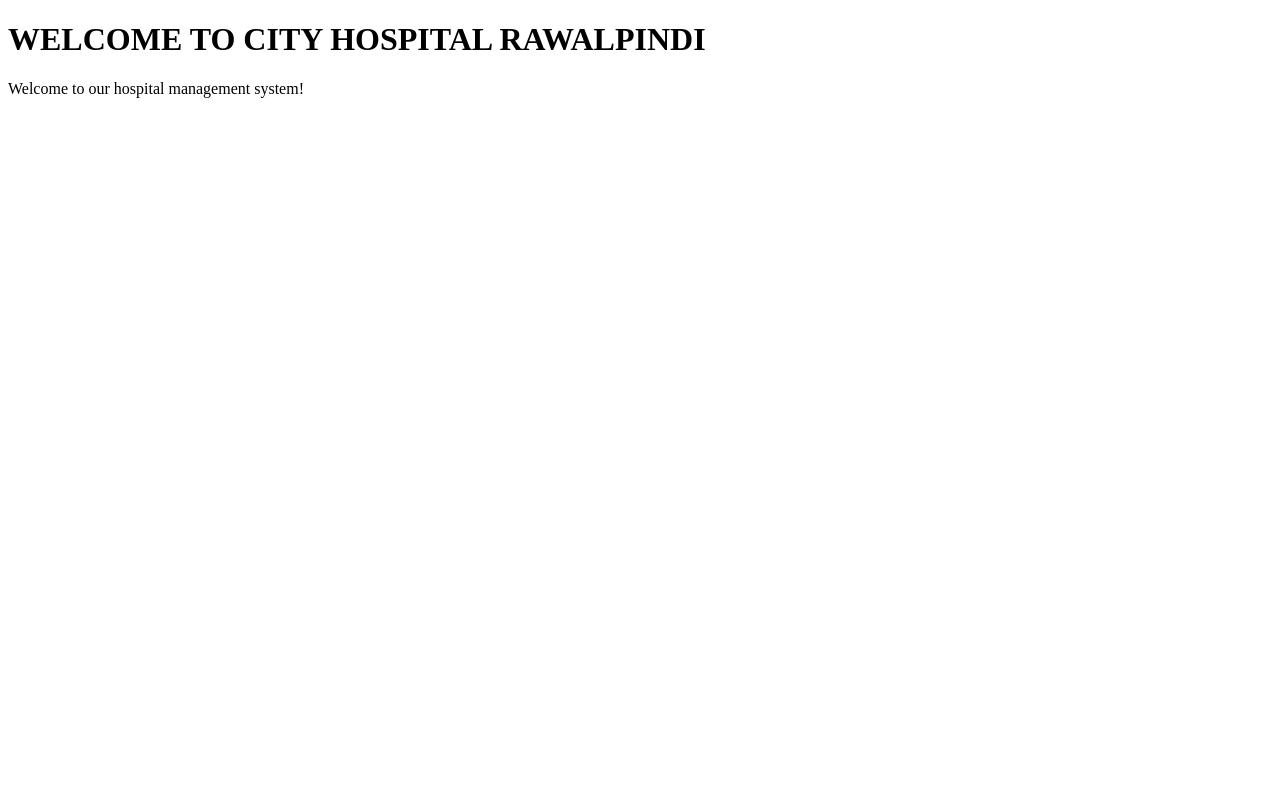
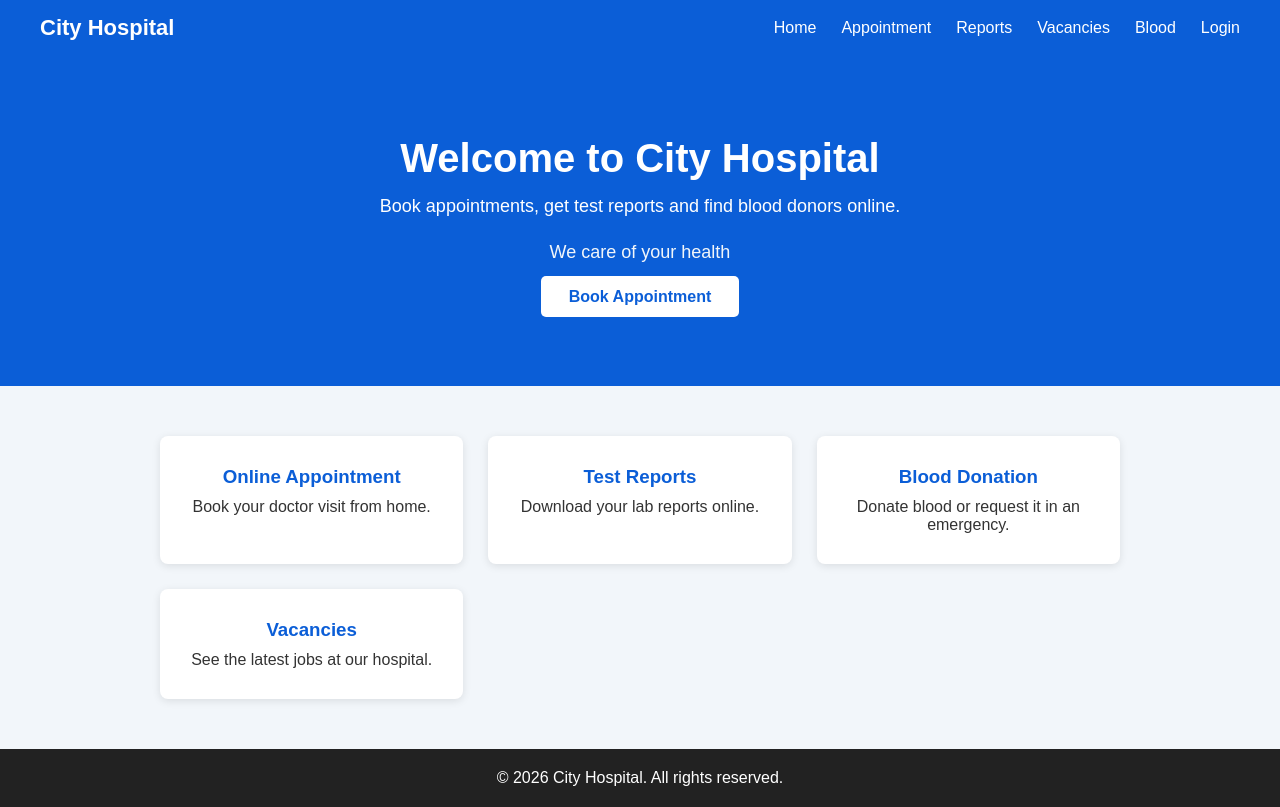
Before and after one commit to hassanfarooqslash11/HospitalManagementSystem-, a Flask app: page / in a window 1280 px wide. Before the commit the page ends 98 px from the top, so only its background shows below. Run offline with Flask 3, Linux system fonts and the light colour scheme.

Commit message:
4th commit

```diff
--- a/Templates/home.html
+++ b/Templates/home.html
@@ -1,15 +1,168 @@
 <!DOCTYPE html>
-<html lang="en">
+<html>
 <head>
-    <meta charset="UTF-8">
-    <meta name="viewport" content="width=device-width, initial-scale=1.0">
-    <title>Hospital Management System</title>
+    <title>City Hospital</title>
+    <style>
+        * {
+            margin: 0;
+            padding: 0;
+            box-sizing: border-box;
+        }
+
+        body {
+            font-family: Arial, sans-serif;
+            background-color: #f2f6fa;
+            color: #333;
+        }
+
+        /* Navbar */
+        .navbar {
+            background-color: #0b5ed7;
+            padding: 15px 40px;
+            display: flex;
+            justify-content: space-between;
+            align-items: center;
+        }
+
+        .navbar .logo {
+            color: white;
+            font-size: 22px;
+            font-weight: bold;
+        }
+
+        .navbar ul {
+            list-style: none;
+            display: flex;
+            gap: 25px;
+        }
+
+        .navbar a {
+            color: white;
+            text-decoration: none;
+        }
+
+        .navbar a:hover {
+            text-decoration: underline;
+        }
+
+        /* Hero section */
+        .hero {
+            background-color: #0b5ed7;
+            color: white;
+            text-align: center;
+            padding: 80px 20px;
+        }
+
+        .hero h1 {
+            font-size: 40px;
+            margin-bottom: 15px;
+        }
+
+        .hero p {
+            font-size: 18px;
+            margin-bottom: 25px;
+        }
+
+        .hero a {
+            background-color: white;
+            color: #0b5ed7;
+            padding: 12px 28px;
+            text-decoration: none;
+            border-radius: 5px;
+            font-weight: bold;
+        }
+
+        /* Services */
+        .services {
+            max-width: 1000px;
+            margin: 50px auto;
+            padding: 0 20px;
+            display: grid;
+            grid-template-columns: repeat(auto-fit, minmax(250px, 1fr));
+            gap: 25px;
+        }
+
+        .card {
+            background: white;
+            padding: 30px 20px;
+            border-radius: 8px;
+            text-align: center;
+            box-shadow: 0 2px 8px rgba(0, 0, 0, 0.1);
+            cursor: pointer;
+        }
+        /* .card  :hover{
+
+             box-shadow: 2px 4px 16px rgba(0, 0, 0, 0.1)  ;
+            background-color: #6297e7;
+
+        }*/
+
+        .card h3 {
+            color: #0b5ed7;
+            margin-bottom: 10px;
+        }
+
+        /* Footer */
+        .footer {
+            background-color: #222;
+            color: white;
+            text-align: center;
+            padding: 20px;
+        }
+        span p{
+
+            color: #f2f6fa;
+            size: 0.1px;
+        }
+    </style>
 </head>
 <body>
 
-    <h1>WELCOME TO CITY HOSPITAL RAWALPINDI</h1>
-    <p>Welcome to our hospital management system!</p>
+    <!-- Navbar -->
+    <div class="navbar">
+        <div class="logo">City Hospital</div>
+        <ul>
+            <li><a href="#">Home</a></li>
+            <li><a href="#">Appointment</a></li>
+            <li><a href="#">Reports</a></li>
+            <li><a href="#">Vacancies</a></li>
+            <li><a href="#">Blood</a></li>
+            <li><a href="#">Login</a></li>
+        </ul>
+    </div>
 
+    <!-- Hero -->
+    <div class="hero">
+        <h1>Welcome to City Hospital</h1>
+        <p>Book appointments, get test reports and find blood donors online.</p>
+        <span><p>We care of your health</p></span>
+        <a href="#">Book Appointment</a>
+    </div>
+
+    <!-- Services -->
+    <div class="services">
+        <div class="card">
+            <h3>Online Appointment</h3>
+            <p>Book your doctor visit from home.</p>
+        </div>
+        <div class="card">
+            <h3>Test Reports</h3>
+            <p>Download your lab reports online.</p>
+        </div>
+        <div class="card">
+            <h3>Blood Donation</h3>
+            <p>Donate blood or request it in an emergency.</p>
+        </div>
+        <div class="card">
+            <h3>Vacancies</h3>
+            <p>See the latest jobs at our hospital.</p>
+        </div>
+    </div>
+
+    <!-- Footer -->
+    <div class="footer">
+        <p>&copy; 2026 City Hospital. All rights reserved.</p>
+    </div>
 
 </body>
 </html>
```
